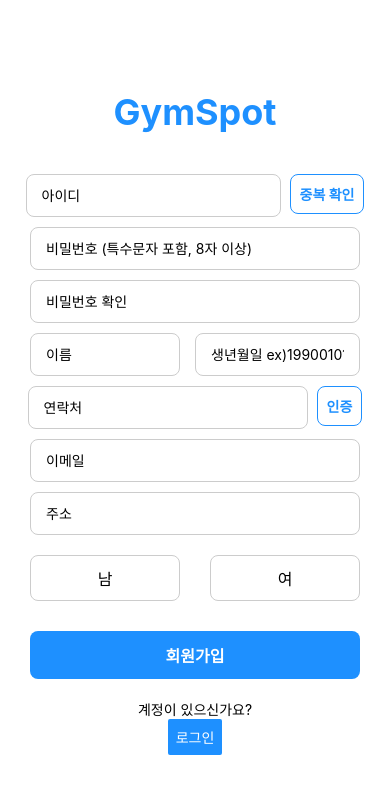
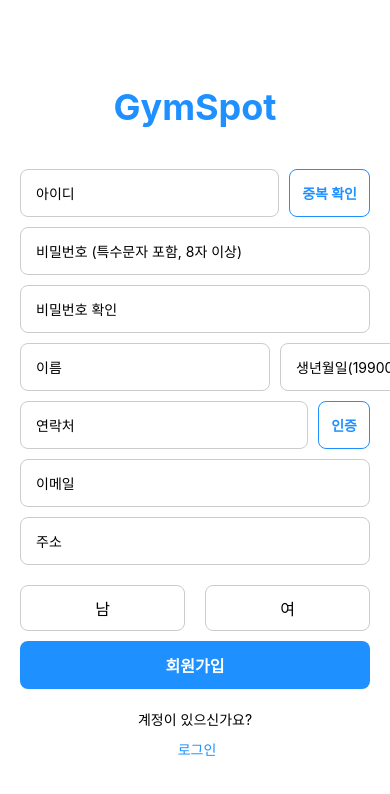
Before and after one commit to Anjunhiw/-Health, a React Native app in the folder Front/: screen /Signup in a window 390 px wide. Shown: the top 794 px of the page. Built offline with nearby package versions, Linux system fonts and the light colour scheme.

Commit message:
11.04 프론트2
안드로이드 스타일 수정

```diff
--- a/Front/User/Signup.js
+++ b/Front/User/Signup.js
@@ -1,6 +1,6 @@
 import { useState } from "react";
 import axios from "axios";
-import {Alert} from "react-native"
+import { Alert } from "react-native";
 import { useNavigation } from "@react-navigation/native";
 import {
   TextInput,
@@ -8,9 +8,10 @@ import {
   View,
   Button,
   StyleSheet,
-  KeyboardAvoidingView,
+  TouchableOpacity,
+  ScrollView,
   Platform,
-  TouchableOpacity,
+  StatusBar,
 } from "react-native";
 
 
@@ -124,19 +125,21 @@ const handleCheckId = async () => {
 };
 
 return (
-    <KeyboardAvoidingView
+    <ScrollView
       style={styles.container}
-      behavior={Platform.OS === "ios" ? "padding" : "height"}
+      contentContainerStyle={styles.contentContainer}
+      keyboardShouldPersistTaps="handled"
+      maximumFontSizeMultiplier={1}
     >
+      {/* <View style={styles.formContainer}> */}
       <View style={styles.logoContainer}>
         <Text style={styles.logoText}>GymSpot</Text>
       </View>
 
-      <View style={styles.inputContainer}>
-        <View style={{ flexDirection: "row" }}>
+        <View style={styles.inputRow}>
         <TextInput
           placeholder="아이디"
-          style={[styles.contactInput, { width: 255 }]}
+          style={[styles.input, { flex: 1 }]}
           value={userId}
           onChangeText={(text) => {
             if (text !== userId) {
@@ -145,13 +148,13 @@ return (
             setUserId(text);
           }}
         />
-        <TouchableOpacity style={styles.contactButton} onPress={handleCheckId}>
+        <TouchableOpacity style={[styles.contactButton, { marginLeft: 10 }]} onPress={handleCheckId}>
           <Text style={styles.contactButtonText}>중복 확인</Text>
         </TouchableOpacity>
         </View>
         <TextInput
           placeholder="비밀번호 (특수문자 포함, 8자 이상)"
-          style={styles.input}
+          style={styles.fullWidthInput}
           secureTextEntry
           value={password}
           onChangeText={setPassword}
@@ -159,43 +162,43 @@ return (
 {/* <Text>{displayValue}</Text>   콘솔 확인용 잠시    */}
         <TextInput
           placeholder="비밀번호 확인"
-          style={styles.input}
+          style={styles.fullWidthInput}
           secureTextEntry
           value={passwordConfirm}
           onChangeText={setPasswordConfirm}
         />
-        <View style={{ flexDirection: "row", gap: 15}}>
+        <View style={[styles.inputRow, { gap: 10 }]}>
         <TextInput
           placeholder="이름"
-          style={[styles.input, { width: 150 }]}
+          style={[styles.input, { flex: 1 }]}
           value={name}
           onChangeText={setName}
         />
           <TextInput
-          placeholder="생년월일 ex)19900101"
-          style={[styles.input, { width: 165 }]}
+          placeholder="생년월일(19900101)"
+          style={[styles.input, { flex: 1 }]}
           value={birthdate}
           onChangeText={setBirthdate}
           maxLength={8}
           keyboardType="number-pad"
         />
         </View>
-        <View style={{ flexDirection: "row" }}>
+        <View style={styles.inputRow}>
           <TextInput
             placeholder="연락처"
-            style={styles.contactInput}
+            style={[styles.input, { flex: 1 }]}
             value={contact}
             onChangeText={setContact}
             keyboardType="phone-pad"
           />
-          <TouchableOpacity style={styles.contactButton}>
+          <TouchableOpacity style={[styles.contactButton, { marginLeft: 10 }]}>
             <Text style={styles.contactButtonText}>인증</Text>
           </TouchableOpacity>
         </View>
         <View style={{ flexDirection: "row" }}>
           <TextInput
             placeholder="이메일"
-            style={styles.input}
+            style={styles.fullWidthInput}
             value={email}
             onChangeText={setEmail}
             keyboardType="email-address"
@@ -206,7 +209,7 @@ return (
         </View>
         <TextInput
           placeholder="주소"
-          style={styles.input}
+          style={styles.fullWidthInput}
           value={address}
           onChangeText={setAddress}
         />
@@ -239,28 +242,38 @@ return (
             </Text>
           </TouchableOpacity>
         </View>
-      </View>
 
       <View style={styles.buttonContainer}>
        <TouchableOpacity style={styles.signupButton} onPress={handleSignup}>
   <Text style={styles.signupButtonText}>회원가입</Text>
 </TouchableOpacity>
-
       </View>
+      {/* </View> */}
 
       <View style={styles.loginContainer}>
         <Text>계정이 있으신가요?</Text>
-        <Button title="로그인" onPress={() => {navigation.replace("Login")}} color="#1E90FF" />
+        <TouchableOpacity
+        style={styles.loginButton}
+        onPress={() => navigation.replace("Login")}>
+          <Text style={styles.loginButtonText}> 로그인</Text>
+        </TouchableOpacity>
       </View>
-    </KeyboardAvoidingView>
+    </ScrollView>
   );
 }
 
 const styles = StyleSheet.create({
   container: {
     flex: 1,
+    backgroundColor: "#fff", // 배경색 추가
+  },
+  contentContainer: {
+    flexGrow: 1,
+    justifyContent: "center",
     padding: 20,
-    justifyContent: "center",
+  },
+  formContainer: {
+    // paddingHorizontal: 20,
   },
   logoContainer: {
     alignItems: "center",
@@ -271,30 +284,30 @@ const styles = StyleSheet.create({
     fontWeight: "bold",
     color: "#1E90FF",
   },
-  inputContainer: {
-    marginBottom: 20,
-    alignItems: "center",
+  inputRow: {
+    flexDirection: 'row',
+    alignItems: 'center',
+    marginBottom: 10,
   },
-   contactInput: {
-  width: 280,
+  input: {
     backgroundColor: "#fff",
     paddingHorizontal: 15,
     paddingVertical: 12,
     borderRadius: 8,
-  marginBottom: 10,
     borderWidth: 1,
     borderColor: "#ccc",
-  marginRight: 9,
+    minHeight: 48,
   },
-  input: {
-    width: 330,
+  fullWidthInput: {
+    width: '100%',
+    marginBottom: 10,
     backgroundColor: "#fff",
     paddingHorizontal: 15,
     paddingVertical: 12,
     borderRadius: 8,
-    marginBottom: 10,
     borderWidth: 1,
     borderColor: "#ccc",
+    minHeight: 48,
   },
   contactButton: {
     borderColor: '#1E90FF',
@@ -303,8 +316,8 @@ const styles = StyleSheet.create({
     justifyContent: 'center',
     alignItems: 'center',
     borderRadius: 8,
-    paddingHorizontal: 9,
-    height: 40,
+    paddingHorizontal: 12,
+    height: 48,
   },
   contactButtonText: {
     fontSize: 14,
@@ -317,10 +330,10 @@ const styles = StyleSheet.create({
     flexDirection: "row",
     justifyContent: "space-around",
     marginVertical: 10,
+    gap: 20,
   },
   genderButton: {
-    width: 150,
-    marginHorizontal: 15,
+    flex: 1,
     alignItems: "center",
     borderWidth: 1,
     borderColor: "#ccc",
@@ -350,13 +363,20 @@ const styles = StyleSheet.create({
   loginContainer: {
     alignItems: "center",
   },
+  loginButton: {
+    marginTop: 10,
+    backgroundColor: Platform.OS === 'ios' ? '#fff' : '#fff',
+  },
+  loginButtonText: {
+    color: Platform.OS === 'ios' ? '#1E90FF' : '#1E90FF',
+  },
   signupButton: {
   backgroundColor: '#1E90FF',
   paddingVertical: 12,
   borderRadius: 8,
   alignItems: 'center',
   justifyContent: 'center',
-  width: 330,
+  width: '100%',
 },
 signupButtonText: {
   color: '#fff',
```
Also changed, not shown: 1 other file (tests, documents, lock files or other folders). Lines whose indentation alone changed are shown as unchanged.
